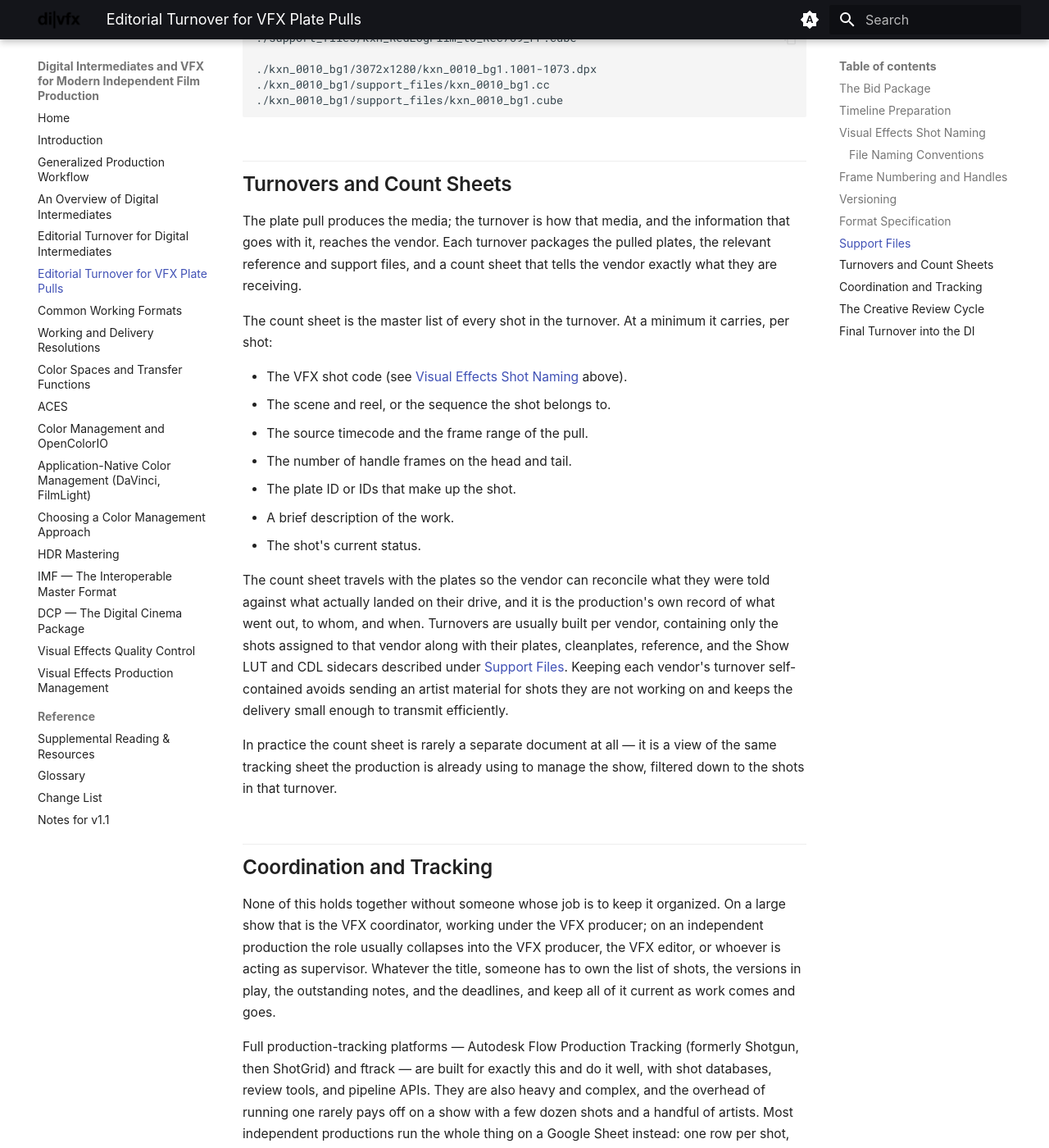
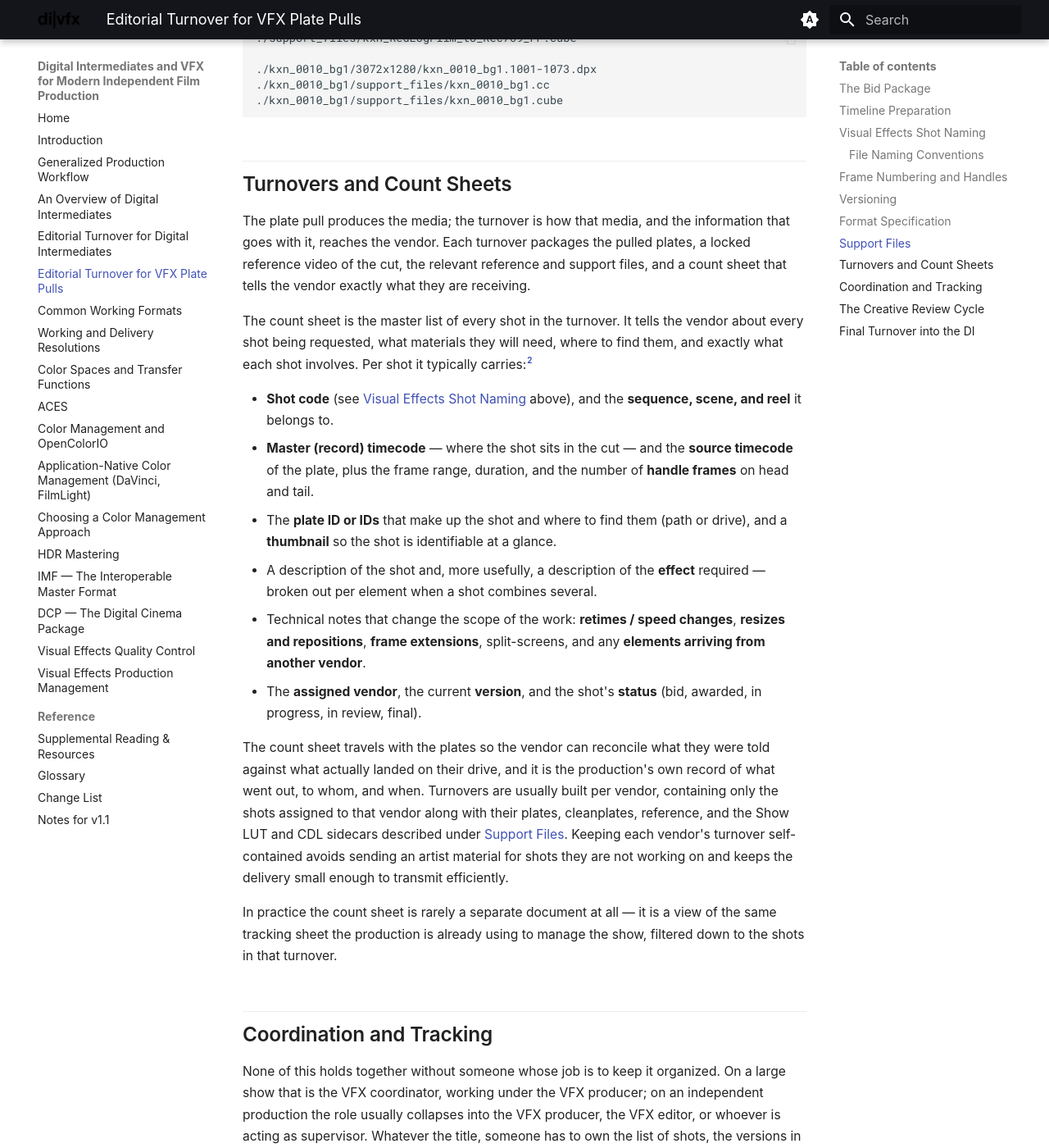
Before and after one commit to tashdor/divfx, an MkDocs documentation site: the page built from docs/turnover-vfx.md, in a window 1280 px wide and 1400 px high, scrolled down 7660 px. Shown: the whole window at 82% size. Built offline with MkDocs 1.6.1 and Material for MkDocs 9.7.7, drawn with Linux system fonts in a browser that asks for light colours; the version menu is left out; some of the changed text lies outside the part shown.

Commit message:
Expand count-sheet content from research; remove markdown=span from frame figures
- Count sheet section: fuller expected fields (master + source TC, thumbnail, per-element
  effect description, retimes/resizes/extensions, cross-vendor elements, vendor/version/
  status) with a locked reference video in the turnover package; cited to feature-turnover
  practice (Evan Schiff, Park Road Post)
- Frame-sequence figures: drop markdown=span (raw-HTML passthrough, matches the workflow figures)

Co-Authored-By: Claude Opus 4.8 <noreply@anthropic.com>

```diff
--- a/docs/turnover-vfx.md
+++ b/docs/turnover-vfx.md
@@ -164,7 +164,7 @@ the number of comp handle frames is subject to production budget and schedule.
 
 A common example of how visual effects plates might be pulled and numbered:
 
-<figure class="fseq-fig" markdown="span">
+<figure class="fseq-fig">
 <div class="fseq"><span class="fcell h">1001</span><span class="fcell h">1002</span><span class="fcell h">1003</span><span class="fcell h">1004</span><span class="fcell e">1005</span><span class="fcell e">1006</span><span class="fcell e">1007</span><span class="fcell e">1008</span><span class="fcell e">1009</span><span class="fcell e">1010</span><span class="fcell e">1011</span><span class="fcell e">1012</span><span class="fcell e">1013</span><span class="fcell e">1014</span><span class="fcell e">1015</span><span class="fcell h">1016</span><span class="fcell h">1017</span><span class="fcell h">1018</span><span class="fcell h">1019</span></div>
 <p class="fseq-key"><span class="sw" style="background:#e0912f26;border-color:#e0912f8c"></span> plate/comp handle frames<span class="sw" style="background:#4c7ef526;border-color:#4c7ef58c"></span> edit frames</p>
 </figure>
@@ -174,7 +174,7 @@ slate frame containing information about the shot, revisions made, the company n
 initials, and a framing chart. In this case, the slate frame is prepended to the file sequence
 without offsetting the frame numbering.
 
-<figure class="fseq-fig" markdown="span">
+<figure class="fseq-fig">
 <div class="fseq"><span class="fcell s">1000</span><span class="fcell h">1001</span><span class="fcell h">1002</span><span class="fcell h">1003</span><span class="fcell h">1004</span><span class="fcell e">1005</span><span class="fcell e">1006</span><span class="fcell e">1007</span><span class="fcell e">1008</span><span class="fcell e">1009</span><span class="fcell e">1010</span><span class="fcell e">1011</span><span class="fcell e">1012</span><span class="fcell e">1013</span><span class="fcell e">1014</span><span class="fcell e">1015</span><span class="fcell h">1016</span><span class="fcell h">1017</span><span class="fcell h">1018</span><span class="fcell h">1019</span></div>
 <p class="fseq-key"><span class="sw" style="background:#e0912f26;border-color:#e0912f8c"></span> plate/comp handle frames<span class="sw" style="background:#4c7ef526;border-color:#4c7ef58c"></span> edit frames<span class="sw" style="background:#7a869544;border-color:#7a8695aa"></span> slate frame</p>
 </figure>
@@ -189,7 +189,7 @@ frame 1034 will still be the same frame as in the initial pull.
 Alternatively, it may be desired that the first main frame (first frame of the edit) is 1001 with
 handles working backwards.
 
-<figure class="fseq-fig" markdown="span">
+<figure class="fseq-fig">
 <div class="fseq"><span class="fcell h">0997</span><span class="fcell h">0998</span><span class="fcell h">0999</span><span class="fcell h">1000</span><span class="fcell e">1001</span><span class="fcell e">1002</span><span class="fcell e">1003</span><span class="fcell e">1004</span><span class="fcell e">1005</span><span class="fcell e">1006</span><span class="fcell e">1007</span><span class="fcell e">1008</span><span class="fcell e">1009</span><span class="fcell e">1010</span><span class="fcell e">1011</span><span class="fcell h">1012</span><span class="fcell h">1013</span><span class="fcell h">1014</span><span class="fcell h">1015</span></div>
 <p class="fseq-key"><span class="sw" style="background:#e0912f26;border-color:#e0912f8c"></span> plate/comp handle frames<span class="sw" style="background:#4c7ef526;border-color:#4c7ef58c"></span> edit frames</p>
 </figure>
@@ -297,19 +297,27 @@ Example plate pull directory structure:
 ## Turnovers and Count Sheets
 
 The plate pull produces the media; the turnover is how that media, and the information that goes
-with it, reaches the vendor. Each turnover packages the pulled plates, the relevant reference and
-support files, and a count sheet that tells the vendor exactly what they are receiving.
+with it, reaches the vendor. Each turnover packages the pulled plates, a locked reference video of
+the cut, the relevant reference and support files, and a count sheet that tells the vendor exactly
+what they are receiving.
 
-The count sheet is the master list of every shot in the turnover. At a minimum it carries, per
-shot:
+The count sheet is the master list of every shot in the turnover. It tells the vendor about every
+shot being requested, what materials they will need, where to find them, and exactly what each shot
+involves. Per shot it typically carries:[^countsheet]
 
-- The VFX shot code (see [Visual Effects Shot Naming](#visual-effects-shot-naming) above).
-- The scene and reel, or the sequence the shot belongs to.
-- The source timecode and the frame range of the pull.
-- The number of handle frames on the head and tail.
-- The plate ID or IDs that make up the shot.
-- A brief description of the work.
-- The shot's current status.
+- **Shot code** (see [Visual Effects Shot Naming](#visual-effects-shot-naming) above), and the
+  **sequence, scene, and reel** it belongs to.
+- **Master (record) timecode** — where the shot sits in the cut — and the **source timecode** of
+  the plate, plus the frame range, duration, and the number of **handle frames** on head and tail.
+- The **plate ID or IDs** that make up the shot and where to find them (path or drive), and a
+  **thumbnail** so the shot is identifiable at a glance.
+- A description of the shot and, more usefully, a description of the **effect** required — broken
+  out per element when a shot combines several.
+- Technical notes that change the scope of the work: **retimes / speed changes**, **resizes and
+  repositions**, **frame extensions**, split-screens, and any **elements arriving from another
+  vendor**.
+- The **assigned vendor**, the current **version**, and the shot's **status** (bid, awarded, in
+  progress, in review, final).
 
 The count sheet travels with the plates so the vendor can reconcile what they were told against
 what actually landed on their drive, and it is the production's own record of what went out, to
@@ -322,6 +330,10 @@ enough to transmit efficiently.
 In practice the count sheet is rarely a separate document at all — it is a view of the same tracking
 sheet the production is already using to manage the show, filtered down to the shots in that
 turnover.
+
+[^countsheet]: Expected count-sheet (or "turnover sheet" / "lineup sheet") content follows common
+    feature practice — see, for example, [Evan Schiff, *Feature Turnover Guide — VFX*](https://www.evanschiff.com/articles/feature-turnover-guide-vfx/)
+    and Park Road Post's [*Guide to VFX Handovers*](https://workflow.deganz.co.nz/wp-content/uploads/2020/08/PRPP_Guide_to_VFXHandovers_v0.4_20200222.pdf). **[web-sourced.]**
 
 ## Coordination and Tracking
 
```
